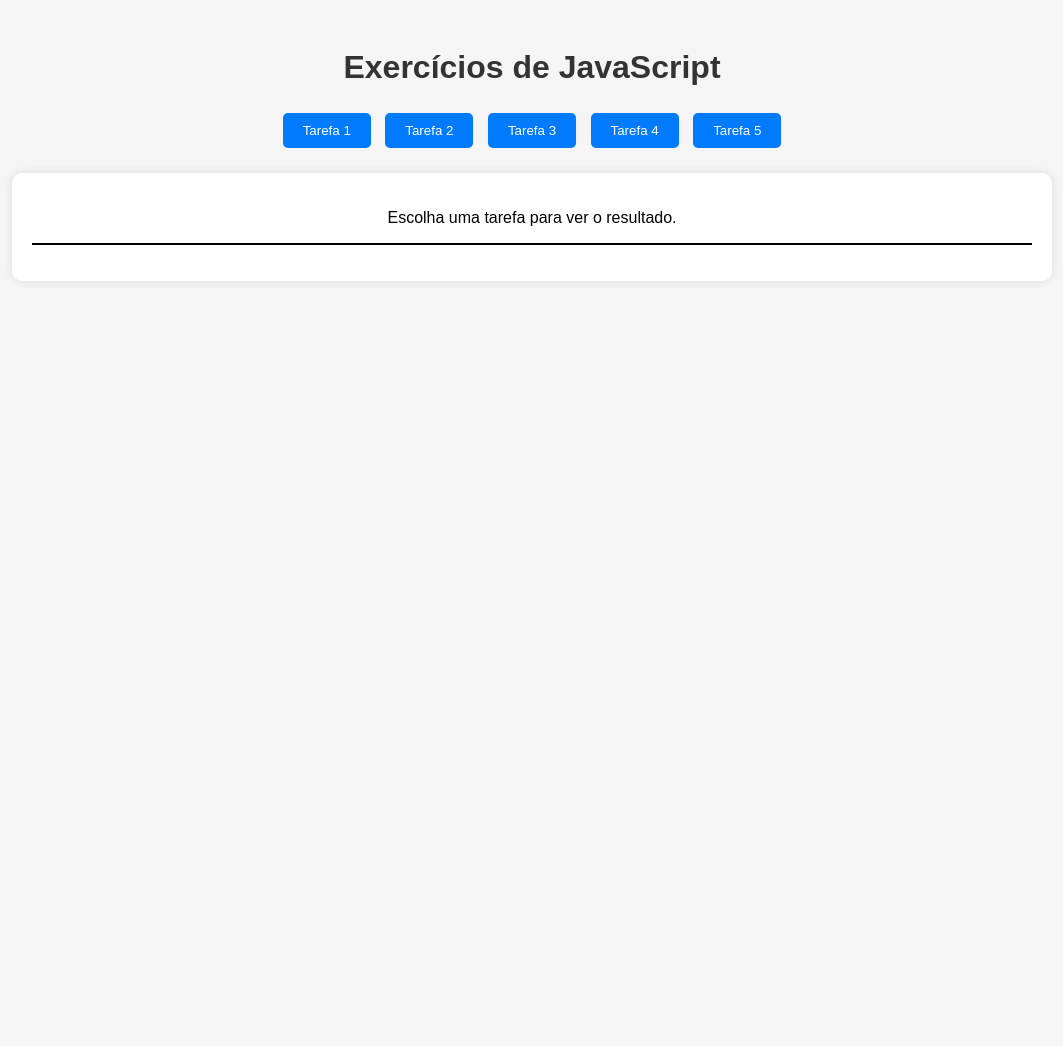
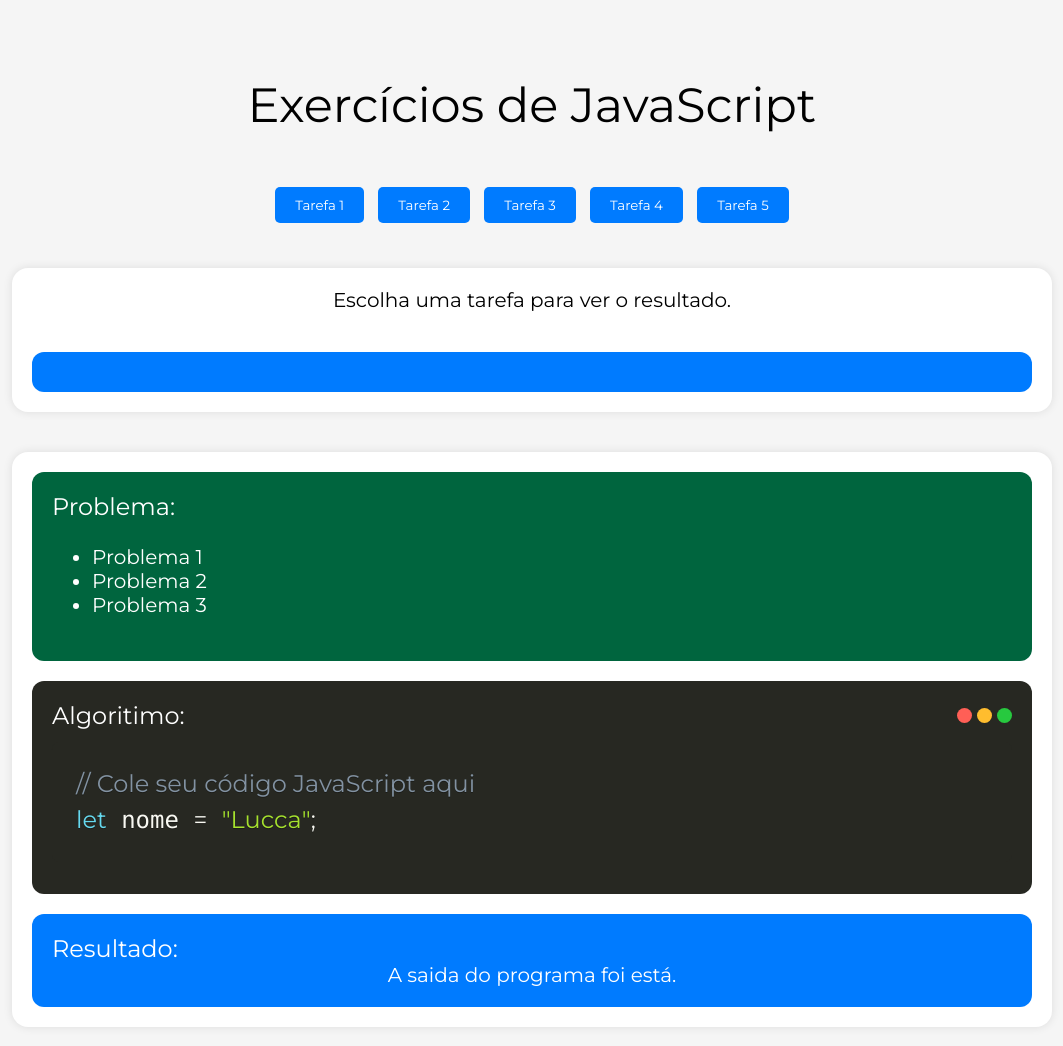
Before and after one commit to LuccaPCDoria/estudos-js, a plain HTML site: page index.html in a window 1280 px wide. Shown: the whole page, without its empty margins (108-1171 px from the left). Before the commit the page ends 800 px from the top, so only its background shows below. Drawn offline with nearby package versions, Linux system fonts and the light colour scheme.

Commit message:
tentativa de melhora de desing - teste 1

```diff
--- a/index.html
+++ b/index.html
@@ -5,9 +5,14 @@
     <meta name="viewport" content="width=device-width, initial-scale=1.0">
     <title>Meu Exercícios JS</title>
     <link rel="stylesheet"  href="projetos-js/style.css">
+    <link rel="preconnect" href="https://fonts.googleapis.com">
+    <link rel="preconnect" href="https://fonts.gstatic.com" crossorigin>
+    <link href="https://fonts.googleapis.com/css2?family=IBM+Plex+Mono:ital,wght@0,100;0,200;0,300;0,400;0,500;0,600;0,700;1,100;1,200;1,300;1,400;1,500;1,600;1,700&family=Montserrat:ital,wght@0,100..900;1,100..900&display=swap" rel="stylesheet">
+    <link href="https://cdnjs.cloudflare.com/ajax/libs/prism/1.25.0/themes/prism-okaidia.min.css" rel="stylesheet" />
+    <script src="https://cdnjs.cloudflare.com/ajax/libs/prism/1.25.0/prism.min.js"></script>
 </head>
 <body>
-    <h1>Exercícios de JavaScript</h1>
+    <p style="font-size: 48px;">Exercícios de JavaScript</p>
 
     <div class="menu">
         <button onclick="carregaTarefa(1)">Tarefa 1</button>
@@ -18,15 +23,43 @@
     </div>
 
     <div class="tarefas">
-        <div id="resultado">
-            <p>Escolha uma tarefa para ver o resultado.</p>
+        <div id="questao">
+            <p style="font-size: 20px;">Escolha uma tarefa para ver o resultado.</p>
         </div>
+        <div id="estrutura">
 
-        <div id="estrutura" style="border-top: 2px solid black;">
-            <p></p>
+        </div>
+        <div id="resultado" class="resultado">
+
         </div>
     </div>
-
+    <div class="tarefas">
+        <div class="problema">
+            <p>Problema:</p>
+            <ul>
+                <li>Problema 1</li>
+                <li>Problema 2</li>
+                <li>Problema 3</li>
+            </ul>
+        </div>
+        <div class="algoritimo">
+            <div>
+                <span>Algoritimo:</span>
+                <div class="bolinhas">
+                    <div class="bolinha-vermelha"></div>
+                    <div class="bolinha-amarela"></div>
+                    <div class="bolinha-verde"></div>
+                </div>
+            </div>
+            <pre><code class="language-javascript">// Cole seu código JavaScript aqui
+let nome = "Lucca";
+</code></pre>
+        </div>
+        <div class="resultado">
+            <p>Resultado:</p>
+            <p class="saida">A saida do programa foi está.</p>
+        </div>
+    </div>
 
     <script src="projetos-js/scripts/Tarefa1.js"></script>
     <script src="projetos-js/scripts/Tarefa2.js"></script>
--- a/projetos-js/scripts/Tarefa1.js
+++ b/projetos-js/scripts/Tarefa1.js
@@ -9,11 +9,17 @@ let cidade = "João Pessoa";
 
 console.log("Meu nome é " + nome + ", tenho " + idade + " anos e moro em " + cidade);
 
+document.getElementById("questao").innerHTML =
+`
+<h2>Criar três variaveis</h2>
+<h2>Saida: Meu nome é X, tenho Y anos e moro em Z. </h2>
+`
+
 document.getElementById("resultado").innerHTML =
-`<p>Meu nome é ${nome}, tenho ${idade} anos e moro em ${cidade}.</p>`;
+`<p style="border-top: 2px solid black;">Meu nome é ${nome}, tenho ${idade} anos e moro em ${cidade}.</p>`;
 document.getElementById("estrutura").innerHTML =
 `
-<p>
+<p style="border-top: 2px solid black;">
  Estrutura:<br><br>
  let nome = "${nome}";<br>
  let idade = ${idade};<br>
--- a/projetos-js/style.css
+++ b/projetos-js/style.css
@@ -1,5 +1,7 @@
+*{
+  font-family: "Montserrat", sans-serif;
+}
 body {
-  font-family: Arial, Helvetica, sans-serif;
   background: #f5f5f5;
   padding: 20px;
   text-align: center;
@@ -24,17 +26,85 @@ h1 {
 }
 
 .tarefas{
-  margin: 0 auto;
+  display: grid;
+  gap: 20px;
+  margin: 40px auto;
   max-width: 1000px;
-  margin-top: 20px;
   padding: 20px;
   background: white;
-  border-radius: 10px;
+  border-radius: 16px;
   box-shadow: 0 0 10px rgba(0,0,0,0.1);
 }
 
 
 #estrutura {
   text-align: start;
+}
 
+.tarefas p{
+  margin: 0;
 }
+
+.problema{
+  background-color: #00653E;
+  padding: 20px;
+  border-radius: 12px;
+  color:#fff;
+  font-size: 24px;
+  text-align: start;
+}
+.problema ul li{
+  font-size: 20px;
+}
+.algoritimo{
+  background-color: #272822;
+  padding: 20px;
+  border-radius: 12px;
+  color:#fff;
+  font-size: 24px;
+  text-align: start;
+}
+.algoritimo div{
+  display: flex;
+  justify-content: space-between;
+}
+.bolinhas{
+  display: flex;
+  gap:5px;
+  align-items: center;
+}
+.bolinha-vermelha{
+  width: 15px;
+  height: 15px;
+  border-radius: 50%;
+background-color: #FF5F56;
+}
+.bolinha-amarela{
+  width: 15px;
+  height: 15px;
+  border-radius: 50%;
+background-color: #FFBD2E;
+}
+.bolinha-verde{
+  width: 15px;
+  height: 15px;
+  border-radius: 50%;
+  background-color: #27C93F;
+}
+.language-javascript{
+  background: #272822;
+}
+
+.resultado{
+  background-color: #007BFF;
+  padding: 20px;
+  border-radius: 12px;
+  color:#fff;
+  font-size: 24px;
+  text-align: start;
+}
+.saida{
+  margin: 10px 0;
+  text-align: center;
+  font-size: 20px;
+}
```
